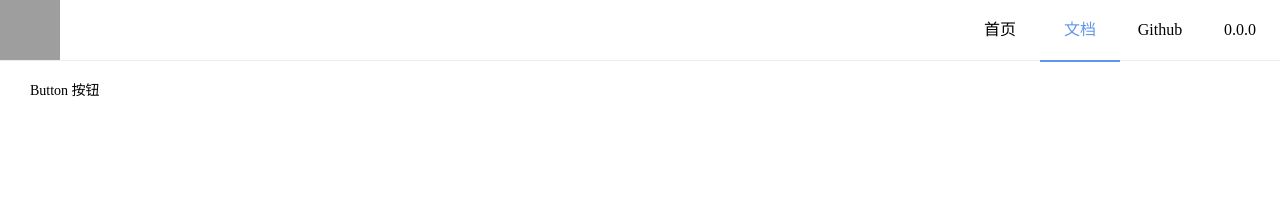
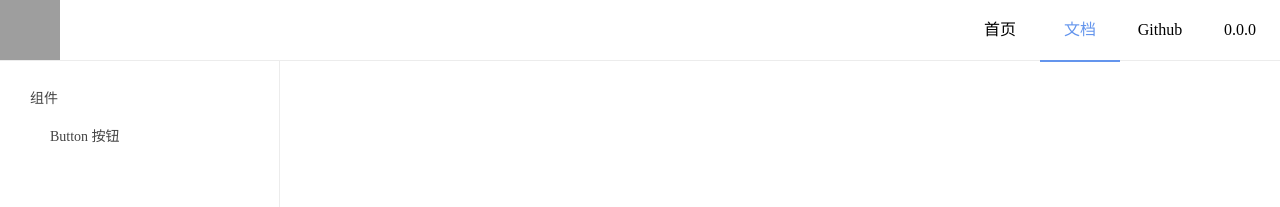
Before and after one commit to weechou1118/wee-ui, a Vue app: page /#/doc in a window 1280 px wide. Shown: the top 207 px of the page. Built offline with nearby package versions, Linux system fonts and the light colour scheme; grey boxes are pictures that could not be loaded.

Commit message:
feat: 整体布局优化

```diff
--- a/src/App.vue
+++ b/src/App.vue
@@ -3,10 +3,15 @@ import NavBar from './components/navBar.vue'
 </script>
 
 <template>
-  <nav-bar />
-  <router-view></router-view>
+  <div class="app-container">
+    <nav-bar />
+    <router-view></router-view>
+  </div>
 </template>
 
 <style lang="scss">
 @import "./assets/styles/style.scss";
+.app-container {
+  height: 100vh;
+}
 </style>
--- a/src/assets/styles/style.scss
+++ b/src/assets/styles/style.scss
@@ -1,7 +1,7 @@
 $main-color: #409eff;
 a {
    text-decoration: none;
-   color: #000;
+   color: #444;
 }
 
 li {
--- a/src/views/doc/index.vue
+++ b/src/views/doc/index.vue
@@ -8,28 +8,39 @@ const asideList = ref([
 </script>
 
 <template>
-  <div id="doc">
+  <div class="content">
     <aside>
+      <p class="title">组件</p>
       <ul>
         <li v-for="item in asideList" :key="item.name">
           <router-link :to="item.path">{{ item.name }}</router-link>
         </li>
       </ul>
     </aside>
-    <main class="content">
+    <main class="doc-content-container">
       <router-view></router-view>
     </main>
   </div>
 </template>
 
 <style scoped lang="scss">
-#doc {
+.content {
   display: flex;
-  margin-top: 10px;
+  height: calc(100% - 61px);
   aside {
+    position: absolute;
+    left: 0;
     height: 100%;
-    width: 300px;
-    padding: 0 10px;
+    width: 280px;
+    box-sizing: border-box;
+    padding: 20px 20px 0 30px;
+    color: #444;
+    border-right: 1px solid #ececec;
+    .title {
+      font-size: 14px;
+      margin: 10px 0;
+      font-weight: 500;
+    }
     & > ul {
       width: 100%;
       li {
@@ -53,9 +64,9 @@ const asideList = ref([
       }
     }
   }
-  .content {
-    width: 100%;
-    padding-left: 30px;
+  main {
+    // 280 + 20
+    padding-left: 300px;
   }
 }
 </style>
```
